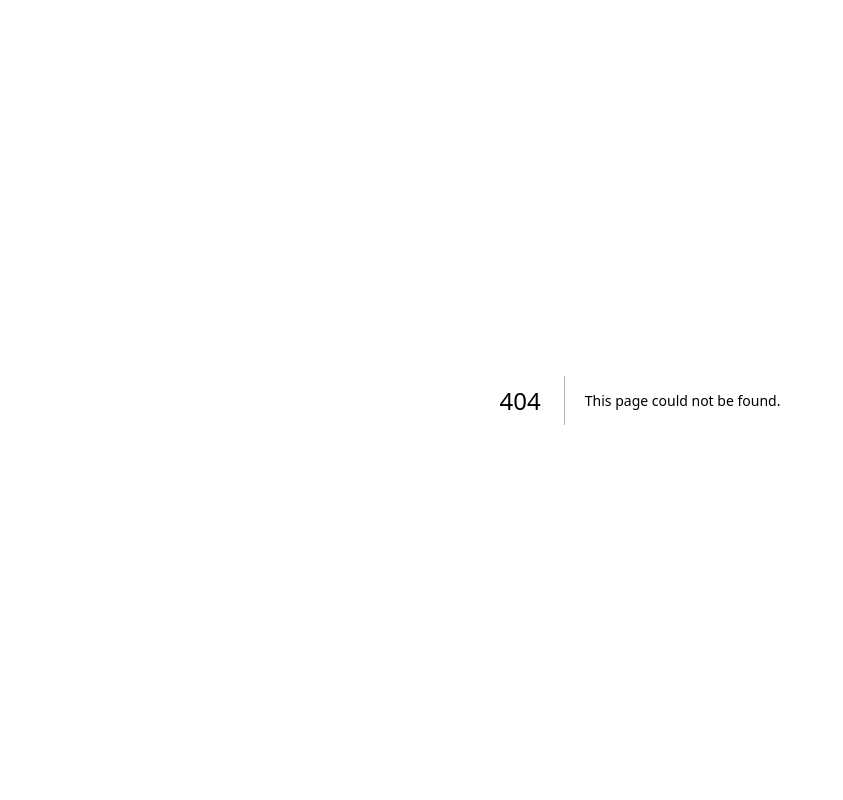
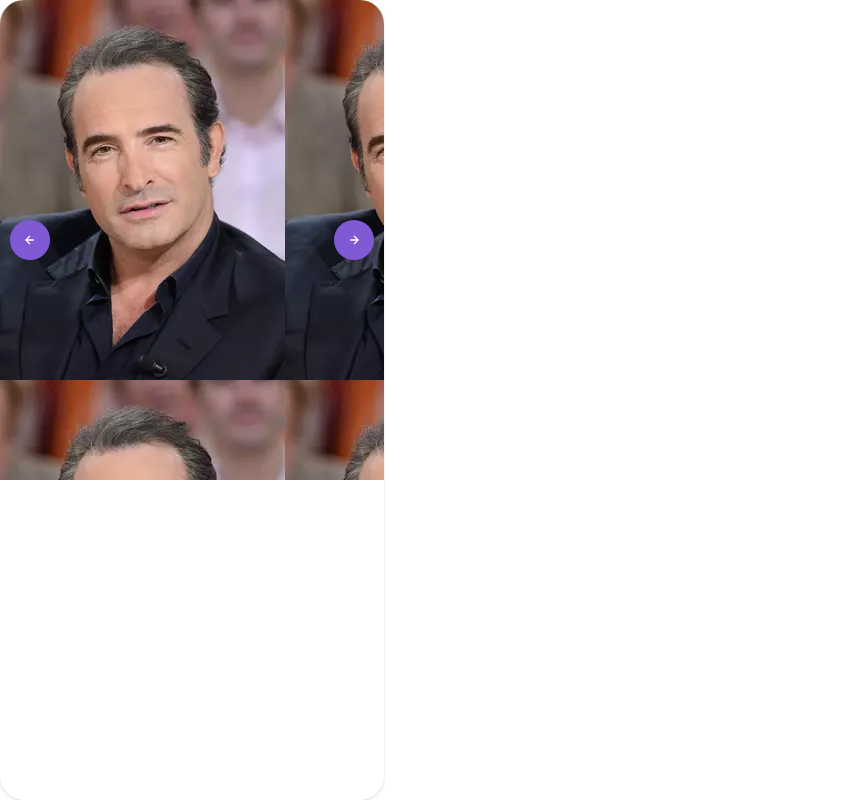
Before and after one commit to Gagl08/projet-web4, a Next.js app: page /test_card in a window 1280 px wide. Before the commit this address had no page. Shown: the whole page, without its empty margins (0-843 px from the left). Built offline with nearby package versions, Linux system fonts and the light colour scheme.

Commit message:
ajout carousel + login + readUser

```diff
--- /dev/null
+++ b/src/components/CardUser.jsx
@@ -0,0 +1,29 @@
+import { CardBody, Card, Image, Flex, Box } from "@chakra-ui/react";
+import Carousel from "./Carousel";
+
+export default function CardUser(props){
+    const {user} = props;
+    // const data_user = props;
+    const borderRad = "1.5rem";
+
+    return (
+        <Card
+          borderRadius={borderRad}
+          width={"30vw"}
+          height={"100vh"}
+          padding={"0px"}
+            >
+            <Carousel
+            images = {user.images}
+            borderRadiusImg = {borderRad}
+            height = {"60vh"}
+            />
+            <Flex>
+                <Box>
+
+                </Box>
+            </Flex>
+        </Card>
+    );
+
+}
--- /dev/null
+++ b/src/components/Carousel.jsx
@@ -0,0 +1,104 @@
+import React from 'react';
+import { Box, IconButton, useBreakpointValue } from '@chakra-ui/react';
+// Here we have used react-icons package for the icons
+import { BiLeftArrowAlt, BiRightArrowAlt } from 'react-icons/bi';
+// And react-slick as our Carousel Lib
+import Slider from 'react-slick';
+
+// Settings for the slider
+const settings = {
+  dots: true,
+  arrows: false,
+  fade: true,
+  infinite: true,
+  autoplay: true,
+  speed: 500,
+  autoplaySpeed: 5000,
+  slidesToShow: 1,
+  slidesToScroll: 1,
+};
+
+export default function Carousel(props) {
+
+
+    const { height, borderRadiusImg } = props;
+  // As we have used custom buttons, we need a reference variable to
+  // change the state
+  const [slider, setSlider] = React.useState();
+
+  // These are the breakpoints which changes the position of the
+  // buttons as the screen size changes
+  const top = useBreakpointValue({ base: '90%', md: '50%' });
+  const side = useBreakpointValue({ base: '30%', md: '10px' });
+
+  // These are the images used in the slide
+//   const cards = [
+//     'https://images.unsplash.com/photo-1612852098516-55d01c75769a?ixlib=rb-1.2.1&ixid=MnwxMjA3fDB8MHxwaG90by1yZWxhdGVkfDR8fHxlbnwwfHx8fA%3D%3D&auto=format&fit=crop&w=900&q=60',
+//     'https://images.unsplash.com/photo-1627875764093-315831ac12f7?ixlib=rb-1.2.1&ixid=MnwxMjA3fDB8MHxwaG90by1yZWxhdGVkfDJ8fHxlbnwwfHx8fA%3D%3D&auto=format&fit=crop&w=900&q=60',
+//     'https://images.unsplash.com/photo-1571432248690-7fd6980a1ae2?ixlib=rb-1.2.1&ixid=MnwxMjA3fDB8MHxwaG90by1yZWxhdGVkfDl8fHxlbnwwfHx8fA%3D%3D&auto=format&fit=crop&w=900&q=60',
+//   ];
+
+    const cards = props.images;
+
+  return (
+    <Box
+      position={'relative'}
+      height={height}
+      width={'full'}
+      overflow={'hidden'}>
+      {/* CSS files for react-slick */}
+      <link
+        rel="stylesheet"
+        type="text/css"
+        charSet="UTF-8"
+        href="https://cdnjs.cloudflare.com/ajax/libs/slick-carousel/1.6.0/slick.min.css"
+      />
+      <link
+        rel="stylesheet"
+        type="text/css"
+        href="https://cdnjs.cloudflare.com/ajax/libs/slick-carousel/1.6.0/slick-theme.min.css"
+      />
+      {/* Left Icon */}
+      <IconButton
+        aria-label="left-arrow"
+        colorScheme="purple"
+        borderRadius="full"
+        position="absolute"
+        left={side}
+        top={top}
+        transform={'translate(0%, -50%)'}
+        zIndex={2}
+        onClick={() => slider?.slickPrev()}>
+        <BiLeftArrowAlt />
+      </IconButton>
+      {/* Right Icon */}
+      <IconButton
+        aria-label="right-arrow"
+        colorScheme="purple"
+        borderRadius="full"
+        position="absolute"
+        right={side}
+        top={top}
+        transform={'translate(0%, -50%)'}
+        zIndex={2}
+        onClick={() => slider?.slickNext()}>
+        <BiRightArrowAlt />
+      </IconButton>
+      {/* Slider */}
+      <Slider {...settings} ref={(slider) => setSlider(slider)}>
+        {cards.map((url, index) => (
+          <Box
+            key={index}
+            borderRadius={borderRadiusImg}
+            height={'6xl'}
+            // position="relative"
+            // backgroundPosition="center"
+            // backgroundRepeat="no-repeat"
+            // backgroundSize="cover"
+            backgroundImage={`url(${url})`}
+          />
+        ))}
+      </Slider>
+    </Box>
+  );
+}
--- a/src/pages/api/user/readUser.ts
+++ b/src/pages/api/user/readUser.ts
@@ -4,7 +4,20 @@ import { PrismaClient } from '@prisma/client'
 export const prisma = new PrismaClient();
 
 export default async function readUser(req: NextApiRequest, res: NextApiResponse) {
-  const users = await prisma.user.findMany()
 
-  return res.status(200).send({message: "readUser", users});
+  const {email, password} = req.query
+
+  if(!email) {
+    const users = await prisma.user.findMany()
+    return res.status(200).send({message: "readUser", users});
+  }
+
+  const user = await prisma.user.findUnique({where :{"email" : email}})
+
+  if (user?.password == password) {
+    res.status(200).send({message: "User found", user});
+  }
+
+  res.status(400).send({message: "Mot de passe incorrect"});
+
 }
--- /dev/null
+++ b/src/pages/test_card.jsx
@@ -0,0 +1,23 @@
+import CardUser from "../components/CardUser";
+
+export default function Test_card(){
+
+    const user = {
+        name: "dujardin",
+        surname: "jean",
+        age:19,
+        aPropos: "Je suis une personne fictive, pas tres fictive",
+        images: [
+            "401446.webp"
+        ],
+        passions : [
+            "Sport",
+            "Piscine",
+            "Formule1",
+        ]
+    }
+
+    return(
+        <CardUser user={user}/>
+    )
+}
```
Also changed, not shown: src/pages/login.jsx (+20 -4 lines), public/401446.webp (added), public/61.jpg (added).
